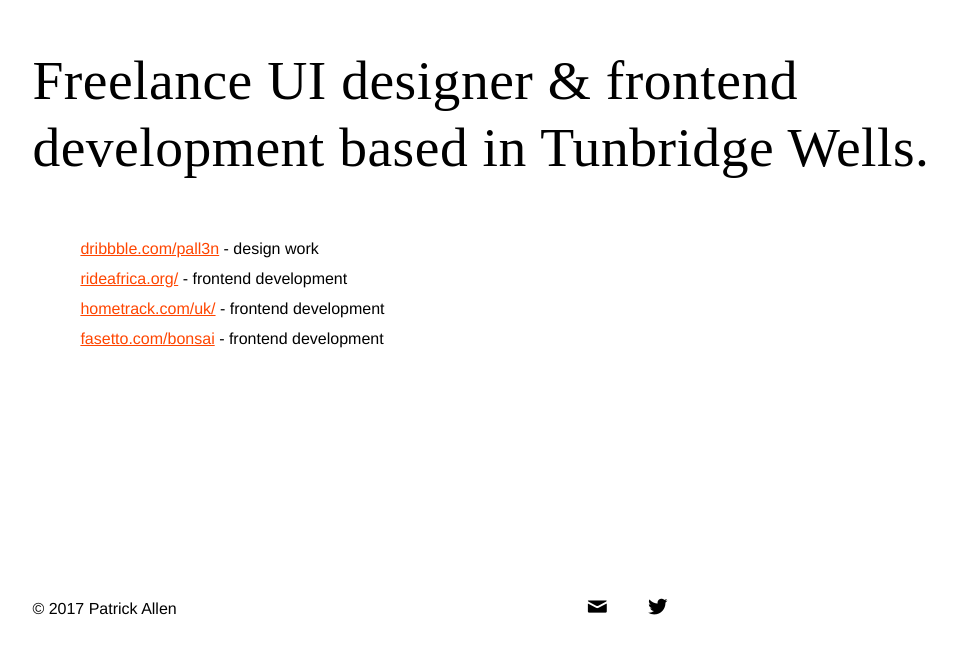
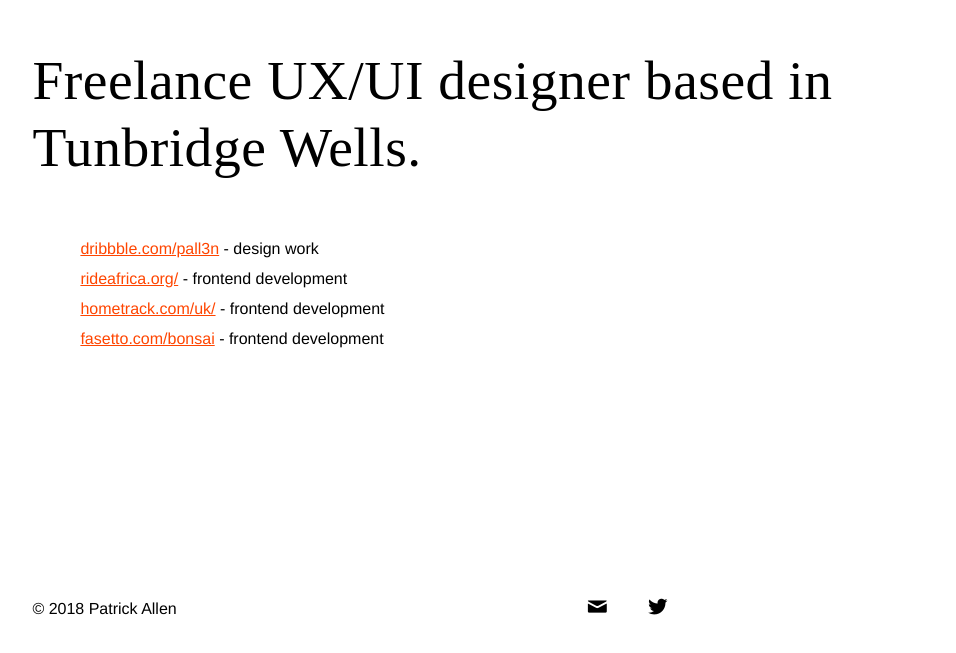
Before and after one commit to pall3n/pallen-website, a website: page src/templates/index.html in a window 1280 px wide. Shown: the part 133-786 px from the top of the page, without its empty margins (6-962 px from the left). Drawn offline with nearby package versions, Linux system fonts and the light colour scheme; files that its build step writes are made by us from their sources; files whose address does not match are found by name; a web font is replaced by a local one.

Commit message:
Updated site to inc ux.

```diff
--- a/src/templates/index.html
+++ b/src/templates/index.html
@@ -17,7 +17,7 @@
 	<div class="container">
 		<div class="row">
 			<div class="col10 panel__header">
-				<h1 id="intro-text">Freelance UI designer &amp; frontend development based in Tunbridge Wells.</h1>
+				<h1 id="intro-text">Freelance UX/UI designer based in Tunbridge Wells.</h1>
 
 				<ul class="bulletless">
 					<li><a href="http://dribbble.com/pall3n" target="_blank">dribbble.com/pall3n</a> - design work</li>
@@ -42,7 +42,7 @@
 		<div class="container">
 
 			<div class="col5">
-				<p class="">&copy; 2017 Patrick Allen</p>
+				<p class="">&copy; 2018 Patrick Allen</p>
 			</div>
 
 			<div class="col5">
```
